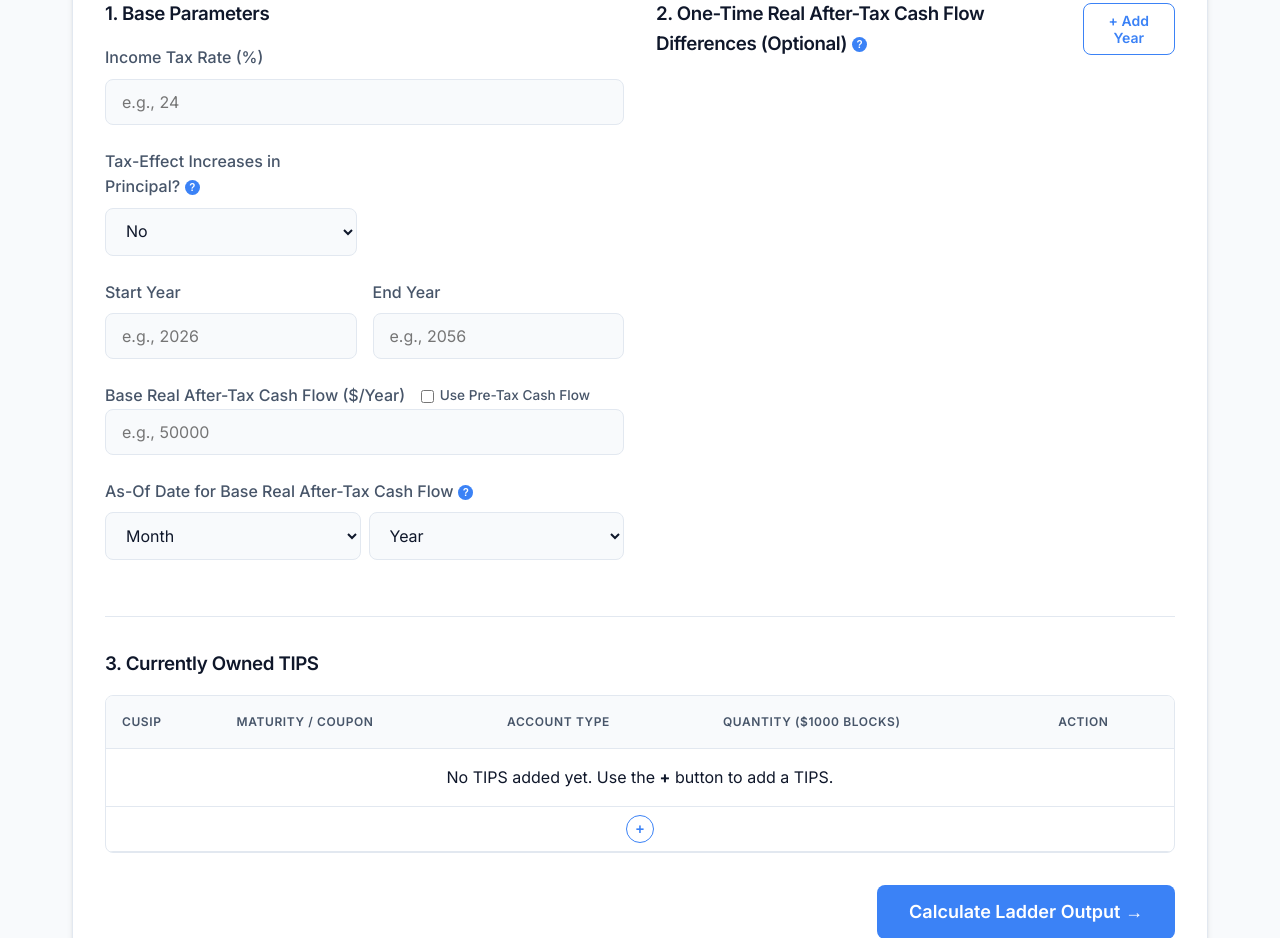
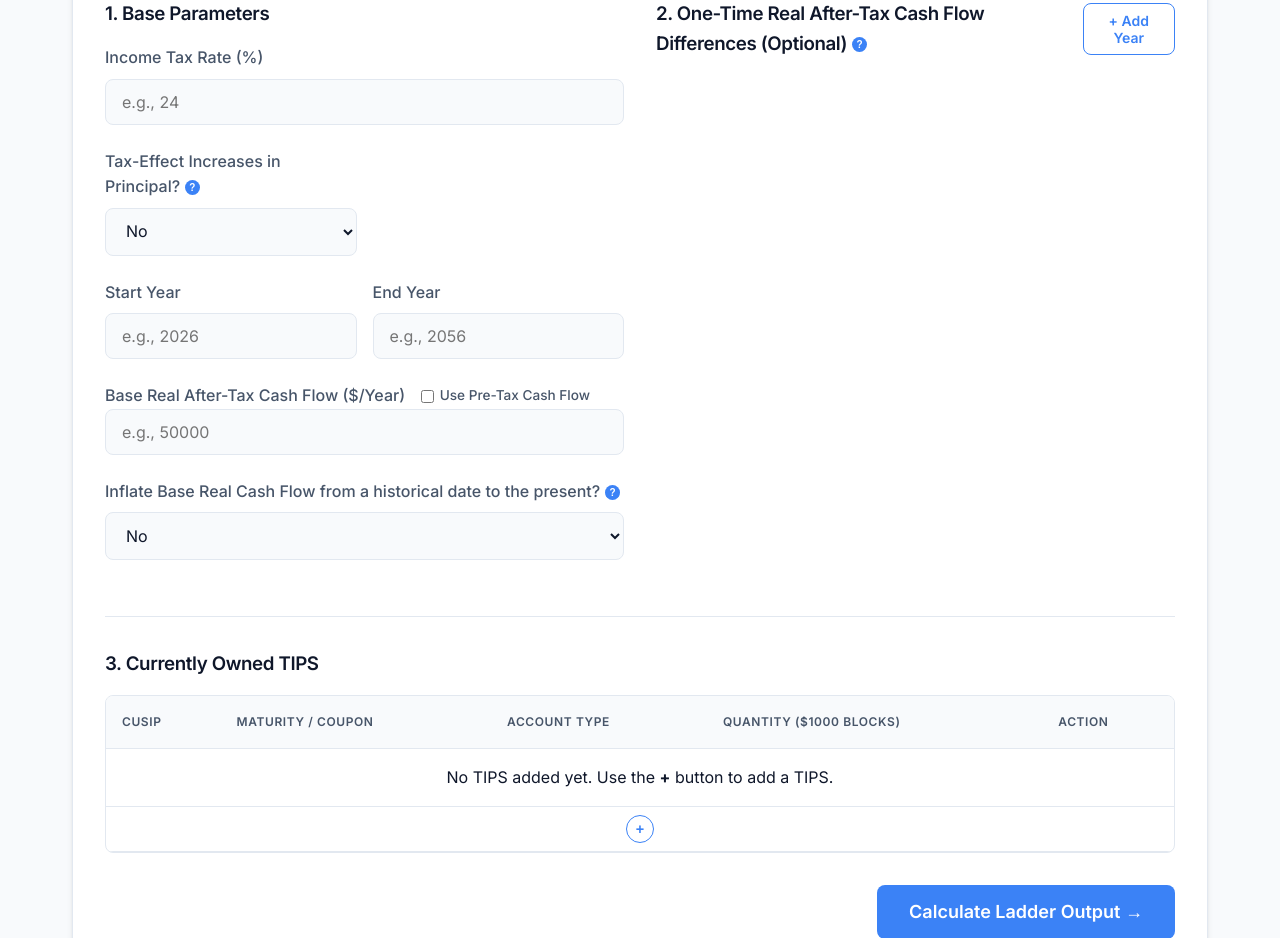
Before and after one commit to jacoxnet/TIPS-AI-Project, a Django app: template templates/data_entry.html in a window 1280 px wide. Shown: the part 267-1205 px from the top of the page. Run offline with Django 5.2, Linux system fonts and the light colour scheme; the template is opened without the code that fills it, so the values that code supplies are empty.

Commit message:
change handling of inflation of desired cash flow

```diff
--- a/core/tipsdata.py
+++ b/core/tipsdata.py
@@ -40,6 +40,7 @@ class Ladder_values:
         self.tax_effect_inflation = False
         self.assumed_inflation_rate = 0.0
         self.use_pretax = False
+        self.inflate_base_cf = False
         # additional flows is a list of dicts with "year" and "amount" keys
         self.additional_flows = []
         # owned_tips is a list of dicts with "id_type" "id_value" "account_type" "quantity"
@@ -56,6 +57,7 @@ class Ladder_values:
             'tax_effect_inflation': self.tax_effect_inflation,
             'assumed_inflation_rate': self.assumed_inflation_rate,
             'use_pretax': self.use_pretax,
+            'inflate_base_cf': self.inflate_base_cf,
             'additional_flows': self.additional_flows,
             'owned_tips': self.owned_tips
         }
@@ -73,6 +75,7 @@ class Ladder_values:
         self.tax_effect_inflation = pdata.get('tax_effect_inflation', False)
         self.assumed_inflation_rate = pdata.get('assumed_inflation_rate', 0.0)
         self.use_pretax = pdata.get('use_pretax', False)
+        self.inflate_base_cf = pdata.get('inflate_base_cf', False)
         self.additional_flows = pdata.get('additional_flows', [])
         self.owned_tips = pdata.get('owned_tips', [])
         return self
--- a/csv files/test_sample.csv
+++ b/csv files/test_sample.csv
@@ -5,6 +5,7 @@ PARAM,assumed_inflation_rate,3,,
 PARAM,start_year,2027,,
 PARAM,end_year,2056,,
 PARAM,base_cash_flow,10000,,
+PARAM,inflate_base_cf,true,,
 PARAM,base_cash_flow_date,2025-02,,
 PARAM,use_pretax,false,,
 OWNED_TIP,cusip,912828V49,taxable,3
--- a/static/js/data_entry.js
+++ b/static/js/data_entry.js
@@ -99,23 +99,32 @@ document.addEventListener('DOMContentLoaded', function () {
 
     // --- Use Pre-Tax Cash Flow checkbox ---
     const usePretaxCheckbox = document.getElementById('usePretax');
-    const asOfDateGroup = document.getElementById('asOfDateGroup');
-    const baseCashFlowMonthEl = document.getElementById('baseCashFlowMonth');
-    const baseCashFlowYearEl = document.getElementById('baseCashFlowYear');
 
     function updatePretaxState() {
-        if (usePretaxCheckbox && asOfDateGroup) {
-            const isChecked = usePretaxCheckbox.checked;
-            asOfDateGroup.style.opacity = isChecked ? '0.4' : '1';
-            asOfDateGroup.style.pointerEvents = isChecked ? 'none' : 'auto';
-            if (baseCashFlowMonthEl) baseCashFlowMonthEl.required = !isChecked;
-            if (baseCashFlowYearEl) baseCashFlowYearEl.required = !isChecked;
-        }
+        // no-op: pretax checkbox no longer affects the inflation section
     }
 
     if (usePretaxCheckbox) {
         usePretaxCheckbox.addEventListener('change', updatePretaxState);
-        updatePretaxState();
+    }
+
+    // --- Inflate Base Cash Flow Yes/No ---
+    const inflateBaseCfEl = document.getElementById('inflateBaseCf');
+    const asOfDateSubGroup = document.getElementById('asOfDateSubGroup');
+    const baseCashFlowMonthEl = document.getElementById('baseCashFlowMonth');
+    const baseCashFlowYearEl = document.getElementById('baseCashFlowYear');
+
+    function updateInflateState() {
+        if (!inflateBaseCfEl || !asOfDateSubGroup) return;
+        const isYes = inflateBaseCfEl.value === 'yes';
+        asOfDateSubGroup.style.display = isYes ? 'block' : 'none';
+        if (baseCashFlowMonthEl) baseCashFlowMonthEl.required = isYes;
+        if (baseCashFlowYearEl) baseCashFlowYearEl.required = isYes;
+    }
+
+    if (inflateBaseCfEl) {
+        inflateBaseCfEl.addEventListener('change', updateInflateState);
+        updateInflateState();
     }
 
     const startYearInput = document.getElementById('startYear');
@@ -394,6 +403,7 @@ document.addEventListener('DOMContentLoaded', function () {
             start_year: parseInt(document.getElementById('startYear').value, 10),
             end_year: parseInt(document.getElementById('endYear').value, 10),
             base_cash_flow: parseFloat(document.getElementById('baseCashFlow').value),
+            inflate_base_cf: inflateBaseCfEl ? inflateBaseCfEl.value === 'yes' : false,
             base_cash_flow_date: getBaseCashFlowDate(),
             tax_effect_inflation: document.getElementById('taxEffectInflation') && document.getElementById('taxEffectInflation').value === 'yes',
             assumed_inflation_rate: (document.getElementById('taxEffectInflation') && document.getElementById('taxEffectInflation').value === 'yes') ? parseFloat(document.getElementById('assumedInflationRate').value || 0) : 0.0,
@@ -436,6 +446,7 @@ document.addEventListener('DOMContentLoaded', function () {
         csvContent += `PARAM,start_year,${document.getElementById('startYear').value},,\n`;
         csvContent += `PARAM,end_year,${document.getElementById('endYear').value},,\n`;
         csvContent += `PARAM,base_cash_flow,${document.getElementById('baseCashFlow').value},,\n`;
+        csvContent += `PARAM,inflate_base_cf,${inflateBaseCfEl ? inflateBaseCfEl.value === 'yes' : false},,\n`;
         csvContent += `PARAM,base_cash_flow_date,${getBaseCashFlowDate()},,\n`;
         csvContent += `PARAM,use_pretax,${usePretaxCheckbox ? usePretaxCheckbox.checked : false},,\n`;
 
@@ -568,6 +579,10 @@ document.addEventListener('DOMContentLoaded', function () {
                             document.getElementById('endYear').value = val;
                         }
                         if (key === 'base_cash_flow') document.getElementById('baseCashFlow').value = val;
+                        if (key === 'inflate_base_cf' && inflateBaseCfEl) {
+                            inflateBaseCfEl.value = val === 'true' ? 'yes' : 'no';
+                            updateInflateState();
+                        }
                         if (key === 'base_cash_flow_date') setBaseCashFlowDate(val);
                         if (key === 'use_pretax' && usePretaxCheckbox) {
                             usePretaxCheckbox.checked = val === 'true';
@@ -735,6 +750,10 @@ document.addEventListener('DOMContentLoaded', function () {
                                 }
                                 if (key === 'end_year') document.getElementById('endYear').value = val;
                                 if (key === 'base_cash_flow') document.getElementById('baseCashFlow').value = val;
+                                if (key === 'inflate_base_cf' && inflateBaseCfEl) {
+                                    inflateBaseCfEl.value = val === 'true' ? 'yes' : 'no';
+                                    updateInflateState();
+                                }
                                 if (key === 'base_cash_flow_date') setBaseCashFlowDate(val);
                                 if (key === 'use_pretax' && usePretaxCheckbox) {
                                     usePretaxCheckbox.checked = val === 'true';
@@ -802,6 +821,10 @@ document.addEventListener('DOMContentLoaded', function () {
                 }
                 if (savedData.end_year !== undefined) document.getElementById('endYear').value = savedData.end_year;
                 if (savedData.base_cash_flow !== undefined) document.getElementById('baseCashFlow').value = savedData.base_cash_flow;
+                if (savedData.inflate_base_cf !== undefined && inflateBaseCfEl) {
+                    inflateBaseCfEl.value = savedData.inflate_base_cf ? 'yes' : 'no';
+                    updateInflateState();
+                }
                 if (savedData.base_cash_flow_date !== undefined) setBaseCashFlowDate(savedData.base_cash_flow_date);
                 if (savedData.use_pretax !== undefined && usePretaxCheckbox) {
                     usePretaxCheckbox.checked = savedData.use_pretax;
--- a/templates/data_entry.html
+++ b/templates/data_entry.html
@@ -74,9 +74,14 @@
                     <input type="number" id="baseCashFlow" name="base_cash_flow" placeholder="e.g., 50000" required>
                 </div>
                 <div class="form-group" id="asOfDateGroup">
-                    <label>As-Of Date for Base Real After-Tax Cash Flow<button type="button" class="help-icon" data-modal="helpModalAsOfDate" aria-label="Help">?</button></label>
+                    <label>Inflate Base Real Cash Flow from a historical date to the present?<button type="button" class="help-icon" data-modal="helpModalAsOfDate" aria-label="Help">?</button></label>
+                    <select id="inflateBaseCf">
+                        <option value="no" selected>No</option>
+                        <option value="yes">Yes</option>
+                    </select>
+                    <div id="asOfDateSubGroup" style="display: none; margin-top: 0.5rem;">
                         <div style="display: flex; gap: 0.5rem;">
-                        <select id="baseCashFlowMonth" required>
+                            <select id="baseCashFlowMonth">
                                 <option value="" disabled selected>Month</option>
                                 <option value="01">01 - January</option>
                                 <option value="02">02 - February</option>
@@ -91,11 +96,12 @@
                                 <option value="11">11 - November</option>
                                 <option value="12">12 - December</option>
                             </select>
-                        <select id="baseCashFlowYear" required>
+                            <select id="baseCashFlowYear">
                                 <option value="" disabled selected>Year</option>
                             </select>
                         </div>
                         <!-- The value will be assembled via JS -->
+                    </div>
                 </div>
             </div>
 
@@ -164,7 +170,7 @@
 <div id="helpModalAsOfDate" class="modal">
     <div class="modal-content modal-content-sm">
         <span class="close-modal">&times;</span>
-        <p>This is the date the annual cash flow desired from the TIPS ladder was determined.  If in March 2022 this was $30,000 and inflation since then has been 10%, the app will increase the cash flow to $33,000 in today's dollars.</p>
+        <p>Select "Yes" if the base cash flow amount was determined at a past date and you want it adjusted to today's dollars.  For example, if in March 2022 this was $30,000 and inflation since then has been 10%, the app will increase the cash flow to $33,000.  Select "No" to use the amount as entered without any inflation adjustment.</p>
     </div>
 </div>
 
@@ -180,5 +186,5 @@
 {% block extra_js %}
 {{ tips_data|json_script:"tips-data" }}
 {{ ladder_data|json_script:"saved-ladder-data" }}
-<script src="{% static 'js/data_entry.js' %}?v=5"></script>
+<script src="{% static 'js/data_entry.js' %}?v=6"></script>
 {% endblock %}
```
Also changed, not shown: core/ladder_calc.py (+5 -4 lines). Lines whose indentation alone changed are shown as unchanged.
